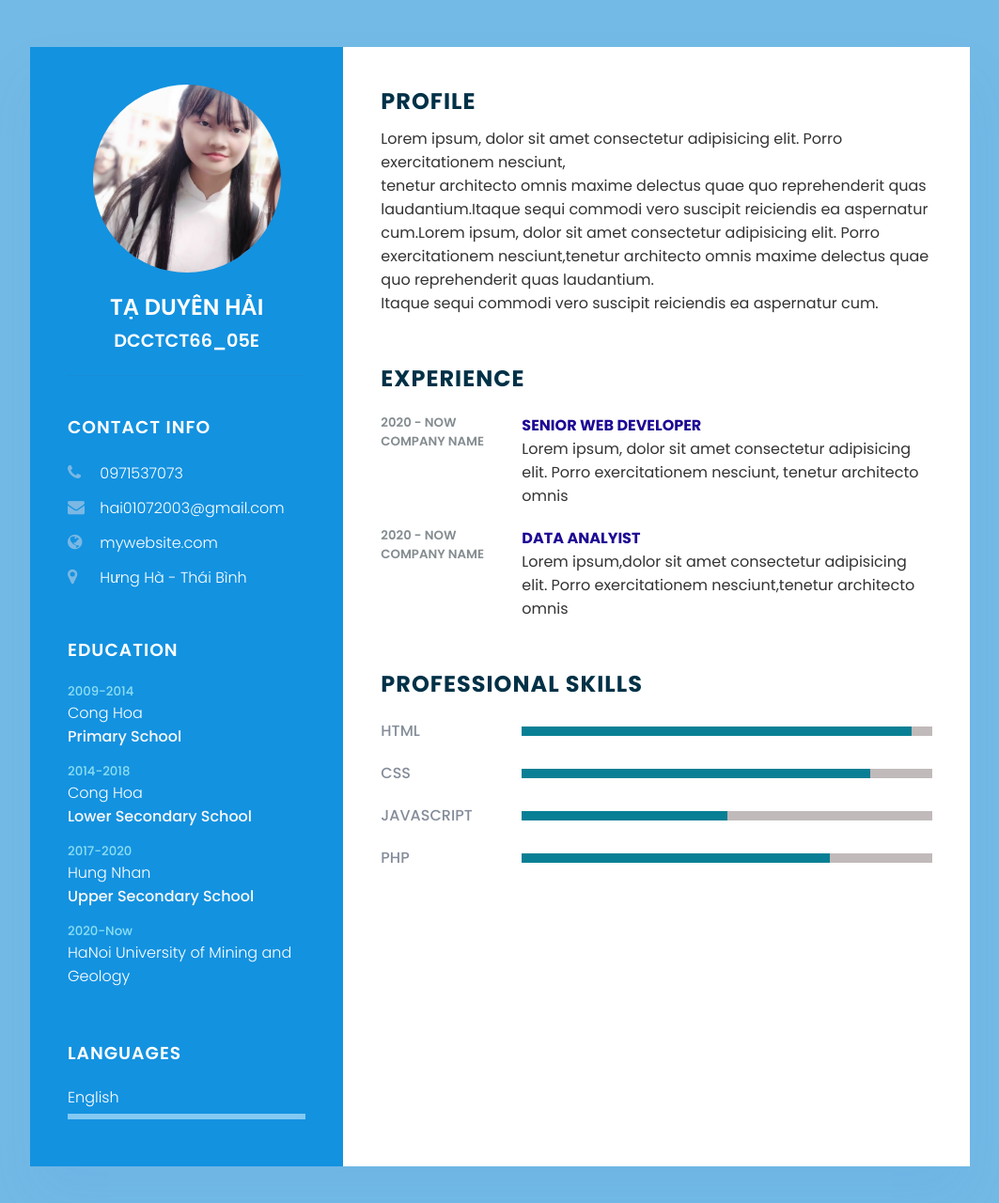
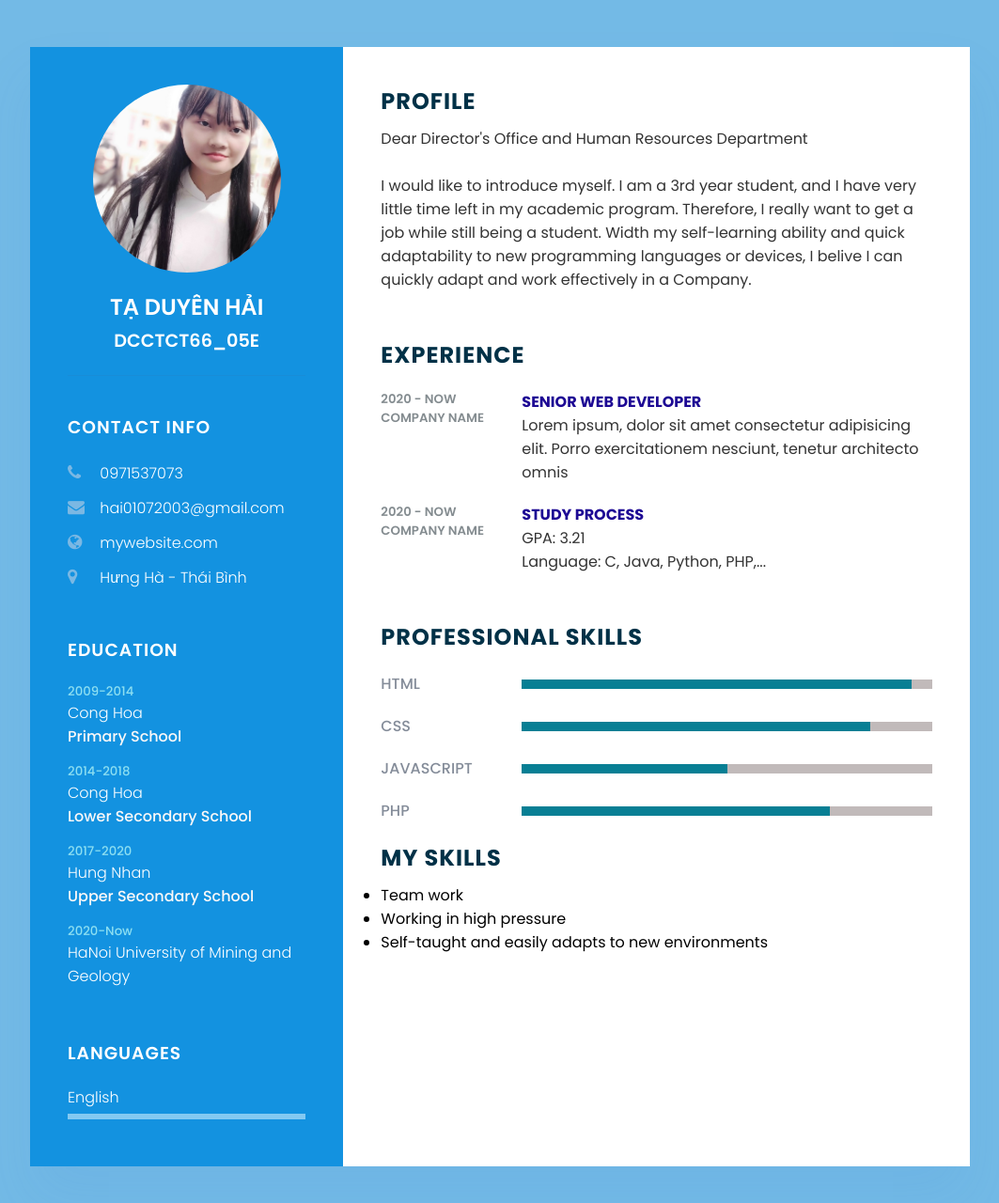
Before and after one commit to Haita23/Haita23.github.io, a plain HTML site: page index.html in a window 1280 px wide. Shown: the whole page at 94% size, without its empty margins (108-1171 px from the left). Drawn offline with Linux system fonts and the light colour scheme.

Commit message:
cập nhật my skills

```diff
--- a/css/styles.css
+++ b/css/styles.css
@@ -228,6 +228,19 @@ left: 00;
 height: 100%;
 background: rgb(8, 127, 148);
 }
+.interest ul{
+    display: grid;
+    grid-template-columns: repeat(4,1fr);
+}
+.interest ul li
+{
+    list-style: none;
+    color: #333;
+    font-weight: 500;
+    margin: 10px 0;
+}
+
+
  @media(max-width: 1000px){
     .container{
         margin: 10px;
--- a/index.html
+++ b/index.html
@@ -77,7 +77,8 @@
     <div class="right_Side">
         <div class="about">
           <h2 class="title2">Profile</h2>
-          <p>Lorem ipsum, dolor sit amet consectetur adipisicing elit. Porro exercitationem nesciunt,<br> tenetur architecto omnis maxime delectus quae quo reprehenderit quas laudantium.Itaque sequi commodi vero suscipit reiciendis ea aspernatur cum.Lorem ipsum, dolor sit amet consectetur adipisicing elit. Porro exercitationem nesciunt,tenetur architecto omnis maxime delectus quae quo reprehenderit quas laudantium. <br>Itaque sequi commodi vero suscipit reiciendis ea aspernatur cum.</p>
+            <p>Dear Director's Office and Human Resources Department <br> <br>
+            I would like to introduce myself. I am a 3rd year student, and I have very little time left in my academic program. Therefore, I really want to get a job while still being a student. Width my self-learning ability and quick adaptability to new programming languages or devices, I belive I can quickly adapt and work effectively in a Company.</p>
         </div>
         <div class="about">
           <h2 class="title2">Experience</h2>
@@ -97,9 +98,10 @@
       <h5>Company Name</h5>
           </div>
           <div class="text">
-          <h4>Data Analyist</h4>
-          <p>Lorem ipsum,dolor sit amet consectetur adipisicing elit. Porro exercitationem nesciunt,tenetur architecto omnis </p>
-      </div>
+          <h4>Study Process</h4>
+            <p>GPA: 3.21</p>
+            <p>Language: C, Java, Python, PHP,...</p>
+        </div>
       </div>
       </div>
       <div class="about skills">
@@ -128,6 +130,14 @@
         <div style="width:75%;"></div>
     </div>
     </div>
+    <div class="Skills">
+        <h2 class="title2">My Skills</h2>
+        <ul>
+            <li>Team work</li>
+            <li>Working in high pressure</li>
+            <li>Self-taught and easily adapts to new environments</li>
+        </ul>
+    </div>
     </div>
     </div>
 
```
